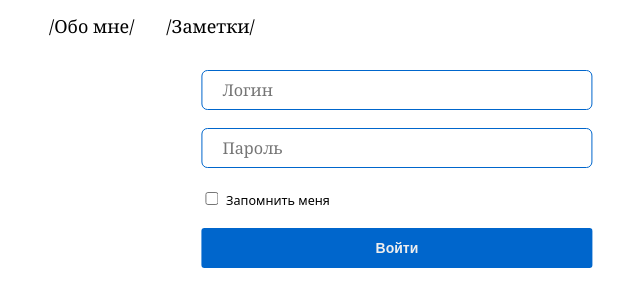
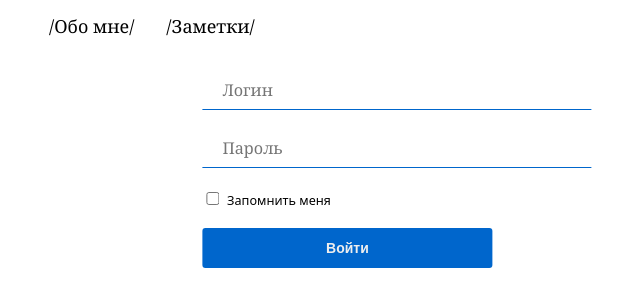
Before and after one commit to AlertRED/Flask-microblog, a Flask app: page /mypanel in a window 1280 px wide. Shown: the top 307 px of the page, without its empty margins (247-887 px from the left). Run offline with Flask 2, Linux system fonts and the light colour scheme; some libraries are stand-ins or nearby versions; some web fonts are replaced.

Commit message:
change styles

```diff
--- a/app/static/css/styles.css
+++ b/app/static/css/styles.css
@@ -77,7 +77,9 @@ a{
 input[type="text"], input[type="password"], input[type="date"] {
 	font-family: "Charter", "Georgia", "Times", serif;
 	border: 1px solid #06c;
-	border-radius: 6px;
+	border-top: none;
+    border-left: none;
+    border-right: none;
 	height: 40px;
 	padding-left: 20px;
 	font-size: 0.9em;
@@ -101,7 +103,7 @@ input[type="submit"] {
 	font-size: 14px;
 	border: none;
 	cursor: pointer;
-	width: 100%;
+	width: 290px;
 }
 
 
@@ -113,9 +115,8 @@ input[type="submit"] {
 }
 
 .submit_button:hover {
-	transition: .25s;
+	transition: .2s;
 	background-color: #c04;
-	border:1px solid;
 }
 
 .login {
@@ -431,10 +432,11 @@ input[type="submit"] {
 }
 
 .tags-post{
-    font-size: 12px;
+    font-size: 0;
 }
 
 .tag-post{
+    font-size: 12px;
     display: inline;
     margin: 0px 3px 0px 3px;
     padding: 0px 4px 0px 2px;
```
